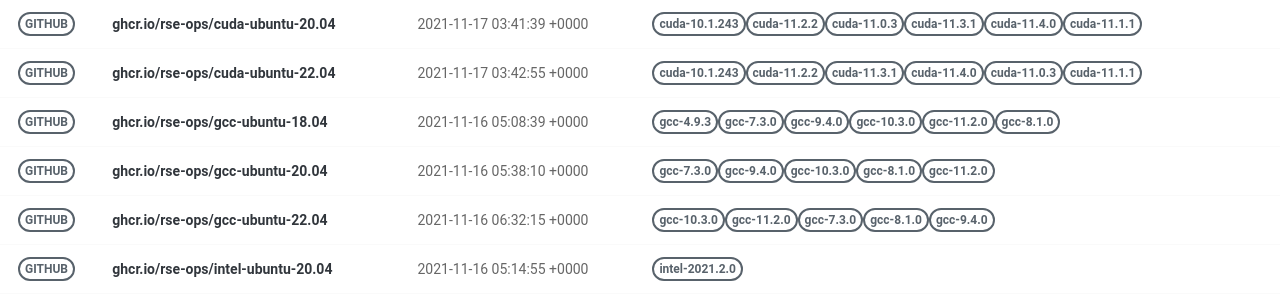
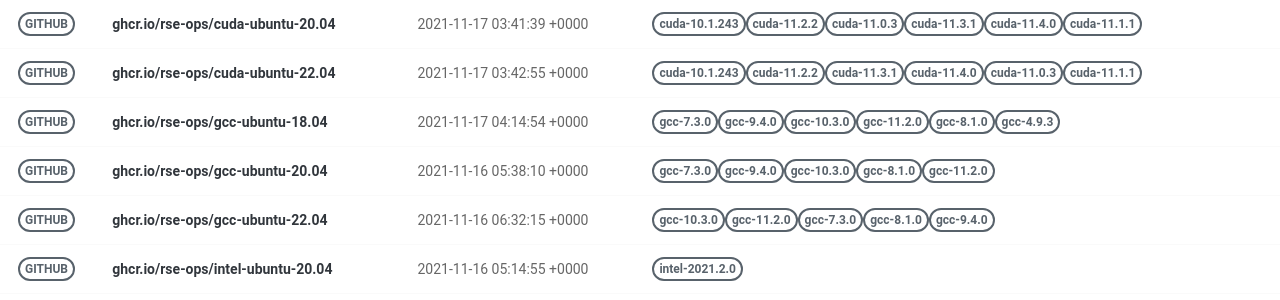
Before and after one commit to rse-ops/docker-images, a Jekyll site: the page built from pages/index.md, in a window 1280 px wide. Shown: the part 277-577 px from the top of the page. Built offline with Jekyll 4.4.1, drawn with Linux system fonts in a browser that asks for light colours; nearby versions of some CDN libraries.

Commit message:
Automated push to update library 2021-11-17

```diff
--- a/_library/ghcr.io-rse-ops-gcc-ubuntu-18.04.md
+++ b/_library/ghcr.io-rse-ops-gcc-ubuntu-18.04.md
@@ -1,14 +1,11 @@
 ---
 layout: container
 name: ghcr.io/rse-ops/gcc-ubuntu-18.04
-updated_at: 2021-11-16 05:08:39.658212
+updated_at: 2021-11-17 04:14:54.248680
 
 
 container_url: https://github.com/orgs/rse-ops/packages/container/package/gcc-ubuntu-18.04
 versions:
- - tag: gcc-4.9.3
-   dockerfile: https://github.com/rse-ops/docker-images/blob/main/ubuntu/gcc/Dockerfile
-   manifest: https://crane.ggcr.dev/manifest/ghcr.io/rse-ops/gcc-ubuntu-18.04:gcc-4.9.3
  - tag: gcc-7.3.0
    dockerfile: https://github.com/rse-ops/docker-images/blob/main/ubuntu/gcc/Dockerfile
    manifest: https://crane.ggcr.dev/manifest/ghcr.io/rse-ops/gcc-ubuntu-18.04:gcc-7.3.0
```
Also changed, not shown: other parts of _library/ghcr.io-rse-ops-gcc-ubuntu-18.04.md (+3 -0 lines).
